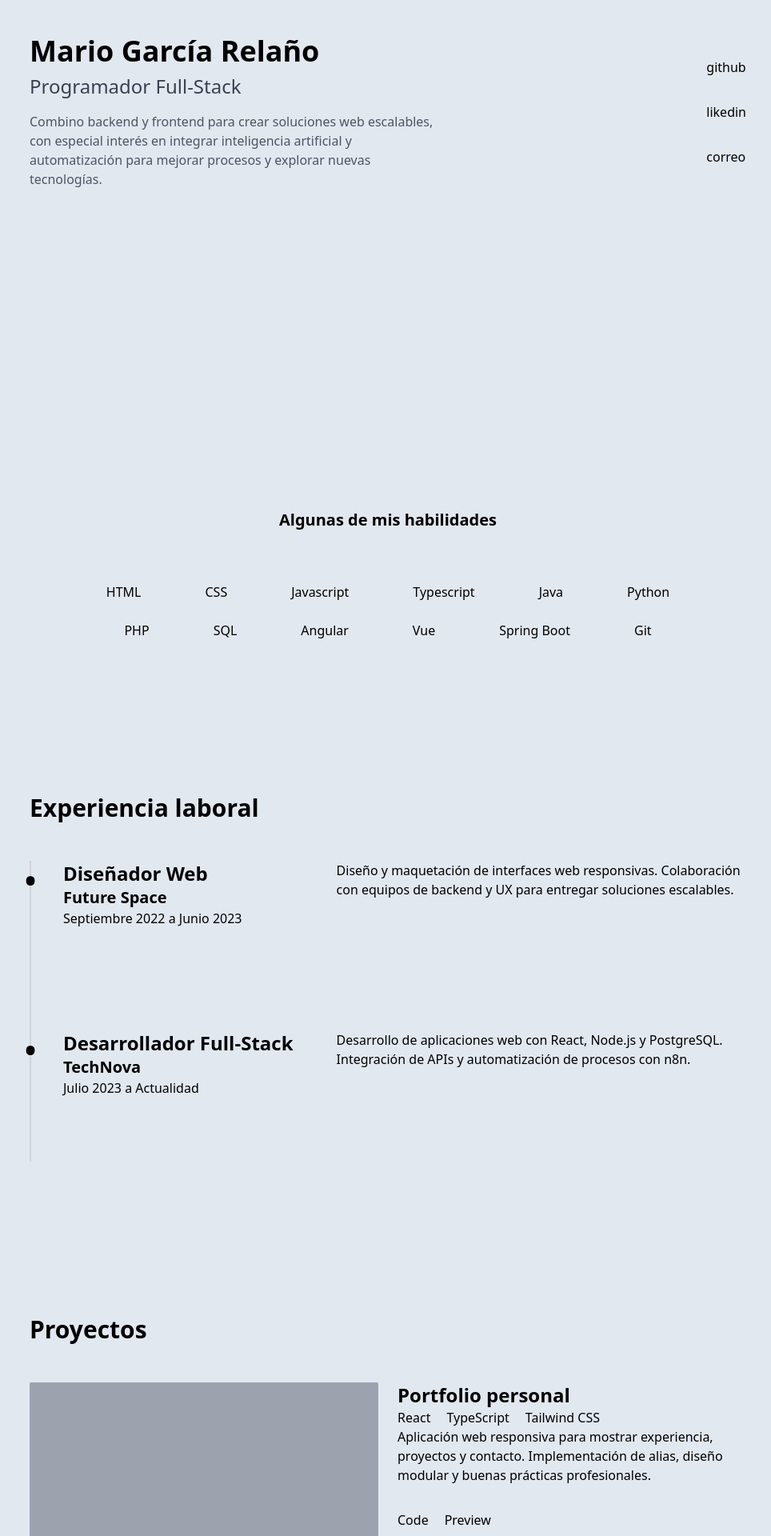
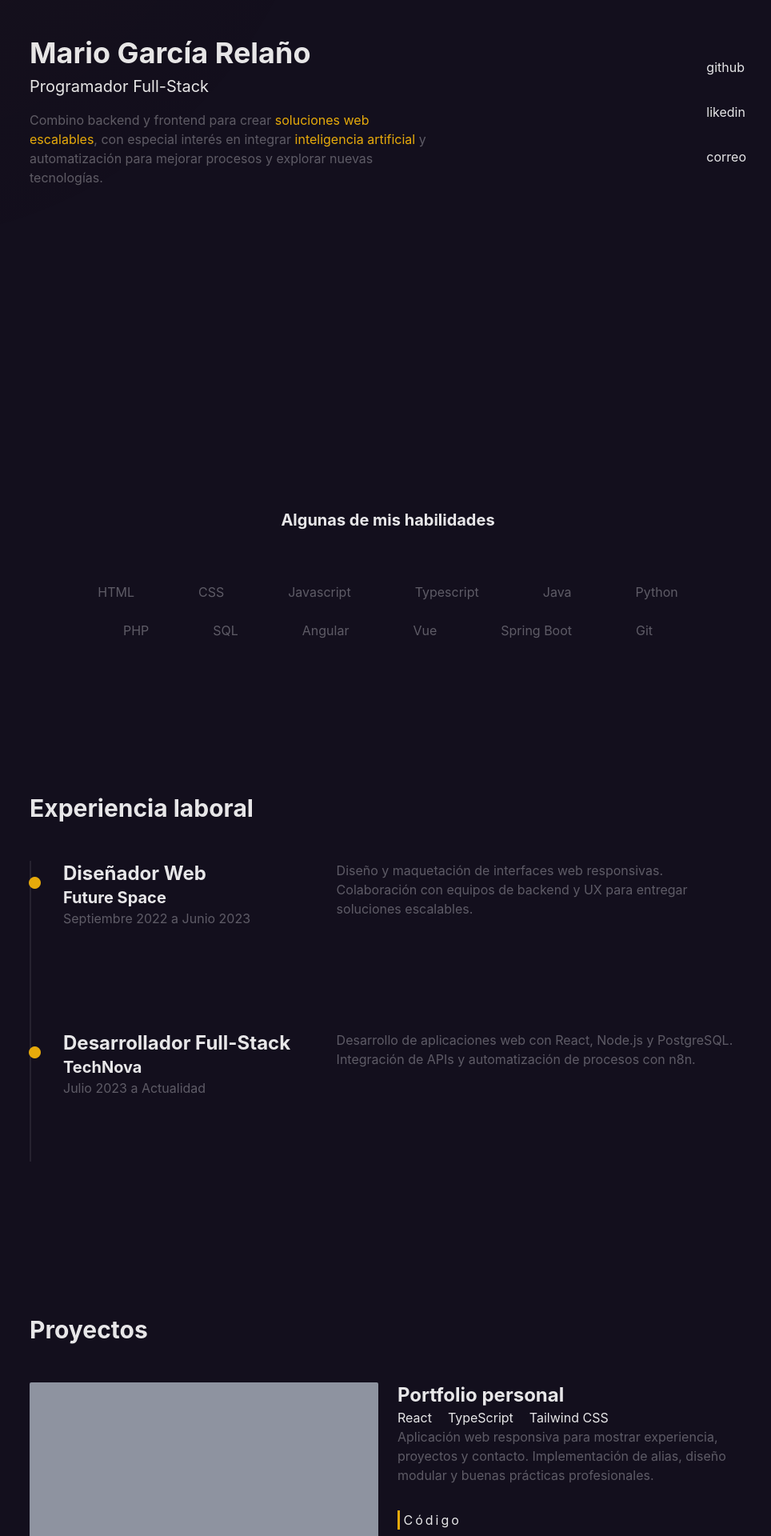
Before and after one commit to mgarcia02/mario-portfolio, a React (Vite) app: page / in a window 1280 px wide. Shown: the part 260-2180 px from the top of the page at 80% size, without its empty margins (155-1119 px from the left). Built offline with nearby package versions, Linux system fonts and the light colour scheme.

Commit message:
Estilos añadidos

```diff
--- a/package.json
+++ b/package.json
@@ -10,6 +10,7 @@
     "preview": "vite preview"
   },
   "dependencies": {
+    "@fontsource/inter": "^5.2.8",
     "react": "^19.1.1",
     "react-dom": "^19.1.1"
   },
--- a/src/App.tsx
+++ b/src/App.tsx
@@ -1,22 +1,38 @@
+import { useEffect, useState } from 'react'
 import Navbar from '@/components/Navbar'
 import ExperienceSection from '@/components/Experience/ExperienceSection'
 import ProjectsSection from '@/components/Projects/ProjectsSection'
 
 function App() {
+  const [position, setPosition] = useState({ x: 0, y: 0 })
+
+  useEffect(() => {
+    const updatePosition = (e: MouseEvent) => {
+      setPosition({ x: e.clientX, y: e.clientY })
+    }
+    window.addEventListener('mousemove', updatePosition)
+    return () => window.removeEventListener('mousemove', updatePosition)
+  }, [])
 
   return (
-    <main className='bg-slate-200'>
+    <main>
       <Navbar />
+      <div
+        className="fixed inset-0 z-10 pointer-events-none"
+        style={{
+          background: `radial-gradient(circle 150px at ${position.x}px ${position.y}px, rgba(255, 189, 10, 0.025), transparent 500%)`,
+        }}
+      />
       <section className="flex flex-col justify-center h-screen gap-12 md:items-center md:justify-between md:flex-row section-container">
         <div>
-          <h1 className="text-4xl font-bold">Mario García Relaño</h1>
-        <h2 className="mt-2 text-2xl text-gray-700">Programador Full-Stack</h2>
-        <p className="max-w-lg mt-4 text-gray-600">Combino backend y frontend para crear soluciones web escalables, con especial interés en integrar inteligencia artificial y automatización para mejorar procesos y explorar nuevas tecnologías.</p>
+          <h1 className="text-4xl font-bold text-white">Mario García Relaño</h1>
+          <h2 className="mt-2 text-xl text-white">Programador Full-Stack</h2>
+          <p className="max-w-lg mt-4">Combino backend y frontend para crear <span className='underlined-text'>soluciones web escalables</span>, con especial interés en integrar <span className='underlined-text'>inteligencia artificial</span> y automatización para mejorar procesos y explorar nuevas tecnologías.</p>
         </div>
         <div className="flex flex-row gap-8 md:flex-col">
-          <p>github</p>
-          <p>likedin</p>
-          <p>correo</p>
+          <a href="#">github</a>
+          <a href="#">likedin</a>
+          <a href="#">correo</a>
         </div>
       </section>
       <section id='skills' className="px-12 py-20 text-center section-container">
@@ -41,9 +57,22 @@ function App() {
       <section id='about' className="section-container">
         <h2 className="mb-12 text-3xl font-bold">Sobre mí</h2>
         <article className="space-y-6">
-          <p>Lorem ipsum dolor sit amet consectetur adipisicing elit. Ex veritatis, iste quidem porro deleniti vitae possimus neque aliquid sed distinctio quam vero provident rerum quia ad nobis! Sint, incidunt quas?</p>
-          <p>Lorem ipsum dolor sit, amet consectetur adipisicing elit. Autem corporis molestias doloremque maiores quaerat totam, ullam dolorum ipsam quasi? Pariatur recusandae, numquam molestiae minus laborum molestias nam libero ratione quas?</p>
-          <p>Lorem ipsum dolor sit amet consectetur, adipisicing elit. Sit provident porro exercitationem dolore. Magni, laboriosam labore modi, facere architecto mollitia quo sed vero necessitatibus, adipisci numquam quod voluptatibus accusantium doloremque.</p>
+          <p>
+            Lorem ipsum dolor sit amet consectetur adipisicing elit.
+            <span className="underlined-text"> Ex veritatis</span>, iste quidem
+            <span className="underlined-text"> porro deleniti</span> vitae possimus neque aliquid sed distinctio quam vero
+            <span className="underlined-text"> provident rerum</span> quia ad nobis! Sint, incidunt quas?
+          </p>
+          <p>
+            Lorem ipsum dolor sit, amet consectetur adipisicing elit. Autem corporis
+            <span className="underlined-text"> molestias doloremque</span> maiores quaerat totam, ullam dolorum ipsam quasi?
+            Pariatur recusandae, numquam molestiae minus laborum molestias nam libero ratione quas?
+          </p>
+          <p>
+            Lorem ipsum dolor sit amet consectetur, adipisicing elit. Sit provident porro
+            <span className="underlined-text"> exercitationem dolore</span>. Magni, laboriosam labore modi, facere architecto mollitia quo sed vero
+            <span className="underlined-text"> necessitatibus</span>, adipisci numquam quod voluptatibus accusantium doloremque.
+          </p>
         </article>
       </section>
     </main>
--- a/src/components/Experience/ExperienceItem.tsx
+++ b/src/components/Experience/ExperienceItem.tsx
@@ -2,9 +2,9 @@ import type { Experience } from "@/types"
 
 function ExperienceItem({ role, company, from, to, description }: Experience) {
     return (
-        <li>
+        <li className="group">
             <div className="grid pb-12 md:grid-cols-5">
-            <span className="absolute -left-[1px] text-5xl -translate-x-1/2 rounded-full">•</span>
+                <span className="absolute -left-[9px] text-5xl rounded-full text-secondary pulse-on-hover">•</span>
                 <div className="pb-8 md:col-span-2">
                     <h3 className="text-2xl font-bold">{role}</h3>
                     <h4 className="text-xl font-bold">{company}</h4>
--- a/src/components/Experience/ExperienceSection.tsx
+++ b/src/components/Experience/ExperienceSection.tsx
@@ -7,7 +7,7 @@ function ExperienceSection() {
     return (
         <section id='experience' className="items-center section-container lg:items-start">
             <h2 className="mb-12 text-3xl font-bold">Experiencia laboral</h2>
-            <ol className="relative pl-10 space-y-12 border-l-2 border-gray-300">
+            <ol className="relative pl-10 space-y-12 border-l-2 border-gray-200 border-opacity-10">
                 {
                 experiences.map((exp:Experience) => (
                     <ExperienceItem key={`${exp.company}-${exp.role}`} {...exp} />
--- a/src/components/Projects/ProjectCard.tsx
+++ b/src/components/Projects/ProjectCard.tsx
@@ -1,6 +1,6 @@
 import type { Project } from '@/types'
 
-function ProjectCard({ title, technologies, description, codeUrl, previewUrl }:Project) {
+function ProjectCard({ title, technologies, description, codeUrl }:Project) {
     return(
         <article className="flex flex-col gap-6 md:flex-row">
             <div className="w-full bg-gray-400 rounded-sm h-52 md:w-1/2">
@@ -16,8 +16,10 @@ function ProjectCard({ title, technologies, description, codeUrl, previewUrl }:P
             </ul>
             <p>{description}</p>
             <footer className="flex gap-5 mt-8">
-                <a href={codeUrl} target="_blank">Code</a>
-                <a href={previewUrl} target="_blank">Preview</a>
+                <a className='button' href={codeUrl} target="_blank">
+                    <span className="actual-text">&nbsp;Código&nbsp;</span>
+                    <span aria-hidden="true" className="hover-text">&nbsp;Código&nbsp;</span>
+                </a>
             </footer>
             </div>
         </article>
--- a/src/styles/index.css
+++ b/src/styles/index.css
@@ -3,6 +3,54 @@
 @tailwind utilities;
 
 /* Clases personalizadas */
+body {
+  @apply text-white bg-[#130F1D] opacity-90; /* o text-slate-300, etc. */
+}
+body p {
+    @apply text-gray-200 text-opacity-40
+}
 .section-container {
     @apply mx-10 md:mx-auto lg:max-w-4xl md:max-w-2xl py-24
 }
+.underlined-text {
+    @apply text-secondary text-opacity-100
+}
+
+/* CSS */
+.button {
+    position: relative;
+    letter-spacing: 3px;
+    color: white;
+    overflow: hidden;
+}
+
+.button .hover-text {
+    position: absolute;
+    top: 0;
+    left: 0;
+    width: 0%;
+    height: 100%;
+    color: #FFBD0A;
+    border-right: 3px solid #FFBD0A;
+    overflow: hidden;
+    transition: width 0.5s ease;
+    white-space: nowrap;
+}
+
+.button:hover .hover-text {
+    width: 100%;
+}
+
+@keyframes pulse-dot {
+    0%, 100% {
+        transform: scale(1);
+    }
+    50% {
+        transform: scale(1.5);
+    }
+}
+
+.group:hover .pulse-on-hover {
+    animation: pulse-dot 1.2s ease-in-out infinite;
+    transform-origin: center;
+}
--- a/tailwind.config.js
+++ b/tailwind.config.js
@@ -5,7 +5,23 @@ export default {
     "./src/**/*.{js,ts,jsx,tsx}"
   ],
   theme: {
-    extend: {},
+    extend: {
+      fontFamily: {
+        sans: ['Inter', 'sans-serif'],
+      },
+      colors: {
+        primary: {
+          DEFAULT: '#130F1D',
+          //light: '#6366F1',
+          //dark: '#4338CA',
+        },
+        secondary: {
+          DEFAULT: '#FFBD0A', // 255 189 10
+          //light: '#34D399',
+          //dark: '#059669',
+        },
+      },
+    },
   },
   plugins: [],
 }
```
Also changed, not shown: 1 other file (tests, documents, lock files or other folders). Lines whose indentation alone changed are shown as unchanged.
